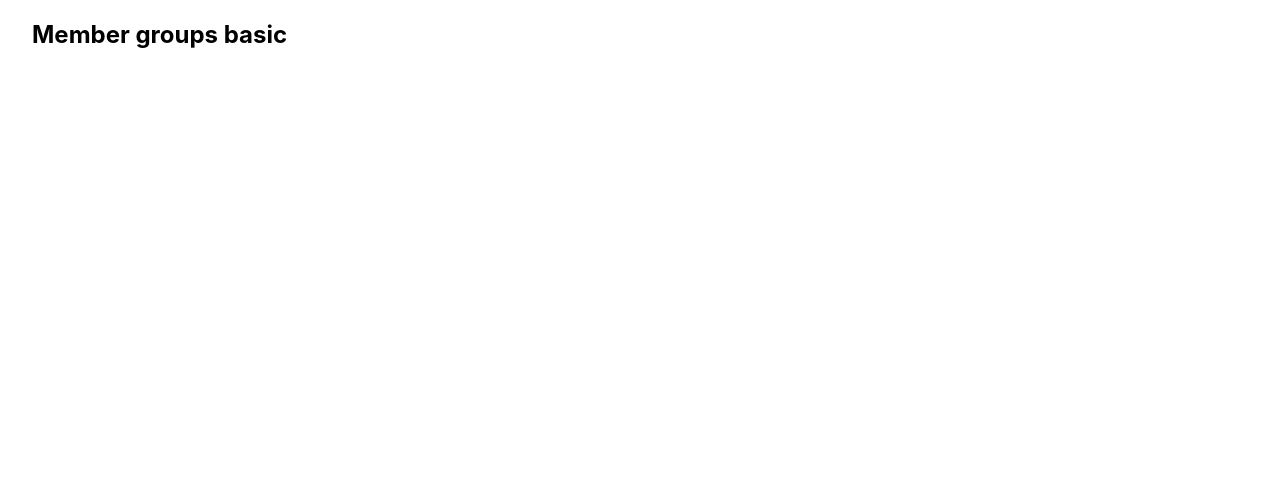
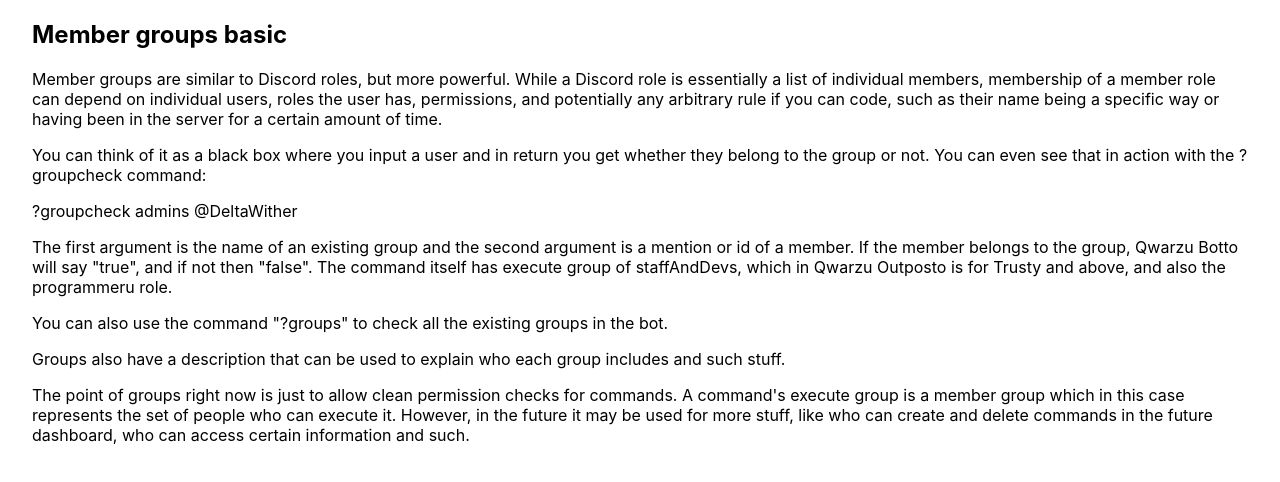
Before and after one commit to DeltaWither/Qwarzu-botto, a Next.js app: page /versions/0.1.0/basic/member_groups in a window 1280 px wide. Shown: the top 482 px of the page. Built offline with nearby package versions, Linux system fonts and the light colour scheme.

Commit message:
Created basic membergroups guide

```diff
--- a/pages/versions/0.1.0/basic/member_groups.jsx
+++ b/pages/versions/0.1.0/basic/member_groups.jsx
@@ -4,6 +4,20 @@ export default function MemberGroups() {
     return (
         <div className={styles.container}>
             <h2>Member groups basic</h2>
+
+            <p>Member groups are similar to Discord roles, but more powerful. While a Discord role is essentially a list of individual members, membership of a member role can depend on individual users, roles the user has, permissions, and potentially any arbitrary rule if you can code, such as their name being a specific way or having been in the server for a certain amount of time.</p>
+
+            <p>You can think of it as a black box where you input a user and in return you get whether they belong to the group or not. You can even see that in action with the ?groupcheck command:</p>
+
+            <p>?groupcheck admins @DeltaWither</p>
+
+            <p>The first argument is the name of an existing group and the second argument is a mention or id of a member. If the member belongs to the group, Qwarzu Botto will say "true", and if not then "false". The command itself has execute group of staffAndDevs, which in Qwarzu Outposto is for Trusty and above, and also the programmeru role.</p>
+
+            <p>You can also use the command "?groups" to check all the existing groups in the bot.</p>
+
+            <p>Groups also have a description that can be used to explain who each group includes and such stuff.</p>
+
+            <p>The point of groups right now is just to allow clean permission checks for commands. A command's execute group is a member group which in this case represents the set of people who can execute it. However, in the future it may be used for more stuff, like who can create and delete commands in the future dashboard, who can access certain information and such.</p>
         </div>
     )
 }
```
